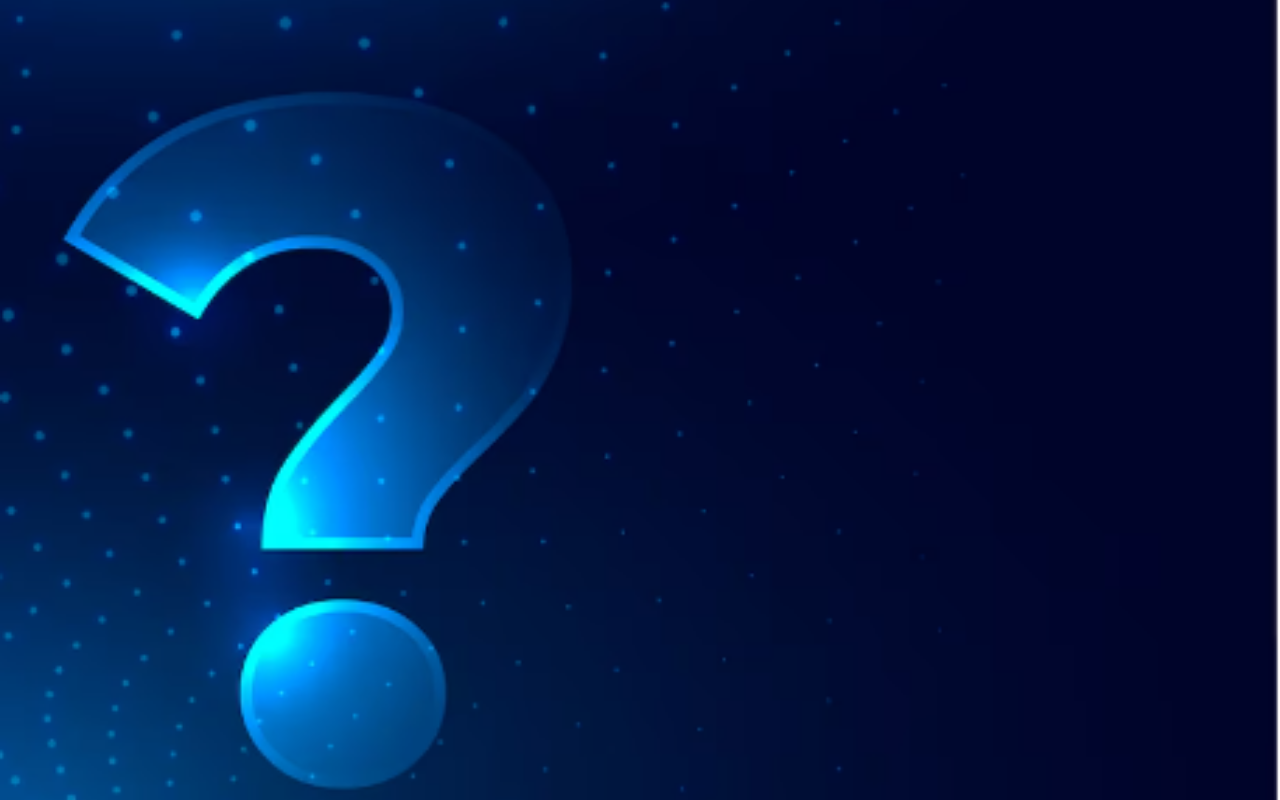
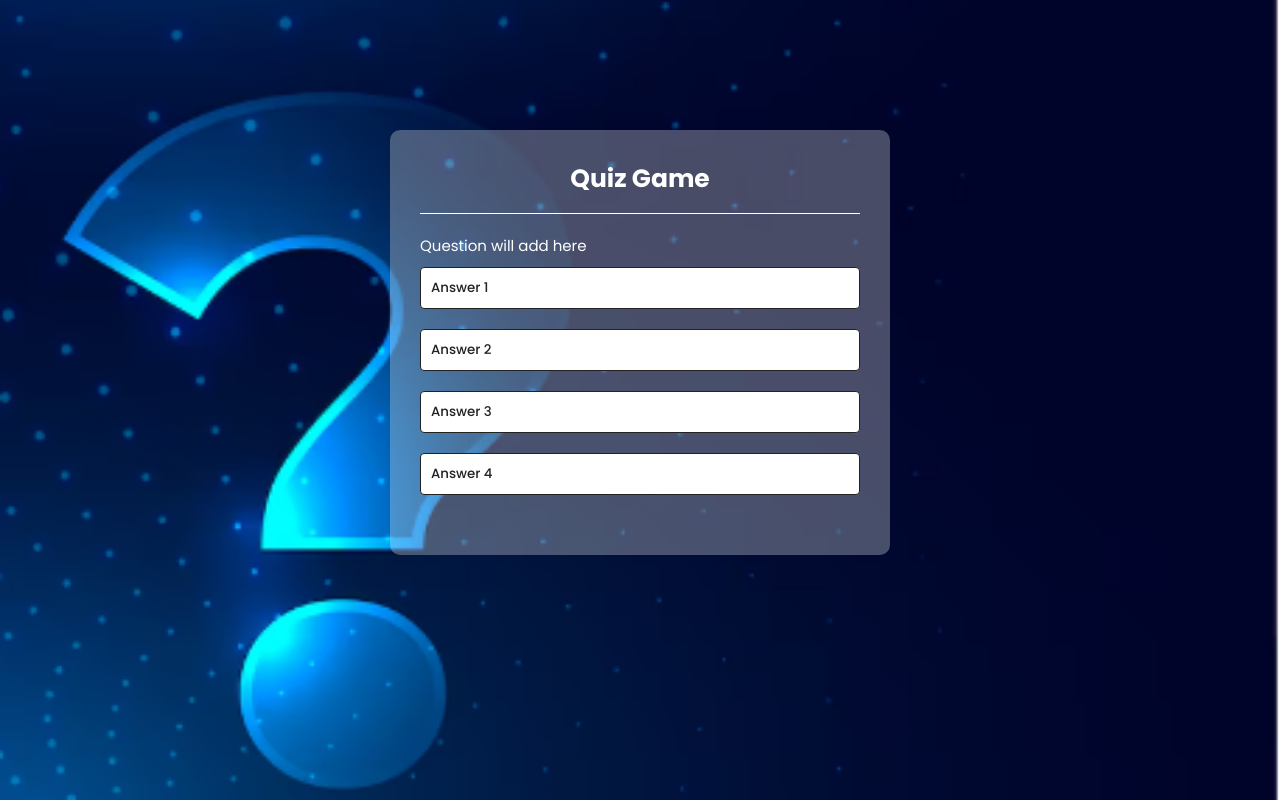
Before and after one commit to JyotiHambir-BC/Quiz-Game, a plain HTML site: page index.html in a window 1280 px wide. Drawn offline with Linux system fonts and the light colour scheme.

Commit message:
add question and answer format

```diff
--- a/assets/css/style.css
+++ b/assets/css/style.css
@@ -16,3 +16,50 @@ body {
     width: 100vw;
 
 }
+
+.container {
+    background: #fff;
+    background: rgba(239, 240, 241, 0.3);
+    width: 90%;
+    max-width: 500px;
+    margin: 100px auto 0;
+    border-radius: 10px;
+    padding: 30px;
+}
+
+.container h1 {
+    font-size: 25px;
+    color: #fff;
+    font-weight: 400px;
+    border-bottom: 1px solid #fff;
+    padding-bottom: 15px;
+
+}
+
+.heading {
+    display: flex;
+    justify-content: center;
+}
+
+.quiz {
+    padding: 20px 0;
+}
+
+.quiz h2 {
+    font-size: 15px;
+    color: #fff;
+    font-weight: 400;
+}
+
+.btn {
+    background: #fff;
+    color: #222;
+    font-weight: 500;
+    width: 100%;
+    border: 1px solid #222;
+    padding: 10px;
+    margin: 10px 0;
+    text-align: left;
+    border-radius: 4px;
+    cursor: pointer;
+}
--- a/index.html
+++ b/index.html
@@ -19,8 +19,17 @@
 </head>
 
 <body>
-    <div id="container">
-
+    <div class="container">
+        <h1 class="heading">Quiz Game</h1>
+        <div class="quiz">
+            <h2 id="question">Question will add here</h2>
+            <div id="answers-button">
+                <button class="btn">Answer 1</button>
+                <button class="btn">Answer 2</button>
+                <button class="btn">Answer 3</button>
+                <button class="btn">Answer 4</button>
+            </div>
+        </div>
     </div>
 
 
```
